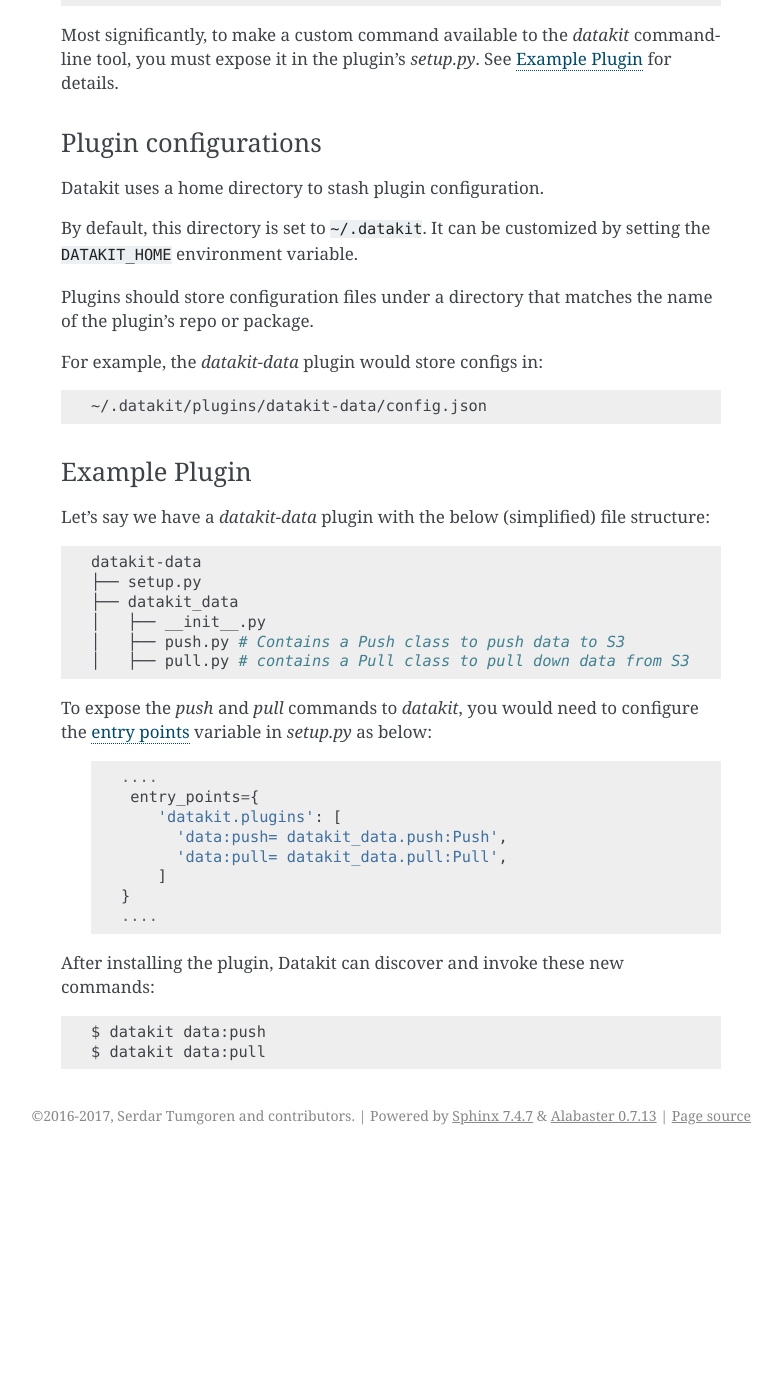
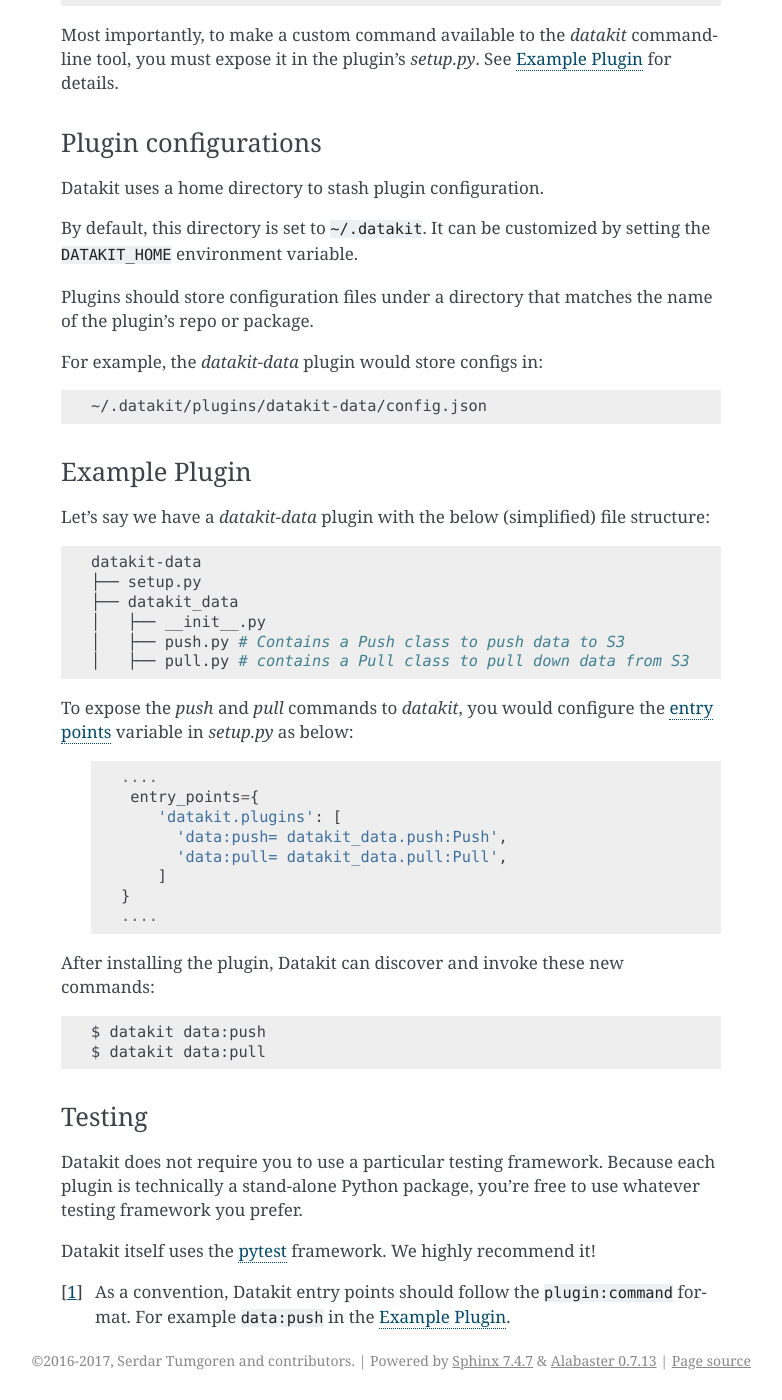
Before and after one commit to associatedpress/datakit-core, a Sphinx documentation site: the page built from docs/developers.rst, in a window 1280 px wide and 1400 px high, scrolled down 2051 px. Shown: the whole window, without its empty margins (359-1141 px from the left). Built offline with Sphinx 7.4.7, drawn with Linux system fonts in a browser that asks for light colours; before the commit the page ends 3206 px from its top, so only the background shows below that; some of the changed text lies outside the part shown.

Commit message:
Few more developer doc tweaks

```diff
--- a/docs/developers.rst
+++ b/docs/developers.rst
@@ -9,7 +9,7 @@
 
 Datakit is a light-weight framework for creating custom data science workflows.
 
-It relies on the cliff_ command-line toolkit to provide an extensible system of plugins
+It relies on the Cliff_ command-line toolkit to provide an extensible system of plugins
 to support custom workflows.
 
 Core development
@@ -52,8 +52,8 @@
 Overview
 ~~~~~~~~
 
-A typical plugin should apply the `entry points`_ strategy by defining `Cliff command classes`_ that are exposed under a sensible,
-unique namespace in the plugin's *setup.py*.
+A typical plugin should apply the `entry points`_ strategy by defining `Cliff command classes`_ that are
+linked to a unique plugin name and action in the plugin's *setup.py*. [1]_
 
 This allows Datakit plugins to be easily installed using standard Python package
 installation techniques.
@@ -67,7 +67,7 @@
     $ datakit data:push
     $ datakit data:pull
 
-The cliff documentation details how to use `entry points`_ in a plugin,
+The Cliff_ documentation details how to use `entry points`_ in a plugin,
 and contains a `demo app <http://docs.openstack.org/developer/cliff/demoapp.html>`_ for a simple plugin.
 
 You can also check out our :ref:`example-plugin` below for the basics of wiring up a plugin.
@@ -94,7 +94,7 @@
     ├── test-requirements.txt
     └── tox.ini
 
-Most significantly, to make a custom command available to the *datakit* command-line tool,
+Most importantly, to make a custom command available to the *datakit* command-line tool,
 you must expose it in the plugin's *setup.py*. See :ref:`example-plugin` for details.
 
 Plugin configurations
@@ -127,7 +127,7 @@
     │   ├── push.py # Contains a Push class to push data to S3
     │   ├── pull.py # contains a Pull class to pull down data from S3
 
-To expose the *push* and *pull* commands to *datakit*, you would need to
+To expose the *push* and *pull* commands to *datakit*, you would
 configure the `entry points`_ variable in *setup.py* as below:
 
   .. code:: python
@@ -146,9 +146,22 @@
   $ datakit data:push
   $ datakit data:pull
 
-.. _cliff: http://docs.openstack.org/developer/cliff/
+Testing
+~~~~~~~
+
+Datakit does not require you to use a particular testing framework. Because
+each plugin is technically a stand-alone Python package, you're free to
+use whatever testing framework you prefer.
+
+Datakit itself uses the pytest_ framework. We highly recommend it!
+
+.. [1] As a convention, Datakit entry points should follow
+  the ``plugin:command`` format. For example ``data:push`` in the :ref:`example-plugin`.
+
+.. _Cliff: http://docs.openstack.org/developer/cliff/
 .. _Cliff command classes: http://docs.openstack.org/developer/cliff/classes.html#cliff.command.Command
 .. _entry points: https://setuptools.readthedocs.io/en/latest/pkg_resources.html#entry-points
 .. _pyenv: https://github.com/yyuu/pyenv#installation
 .. _pyenv-virtualenv: https://github.com/yyuu/pyenv-virtualenv
+.. _pytest: http://doc.pytest.org/en/latest/
 .. _tox: http://codespeak.net/tox
```
